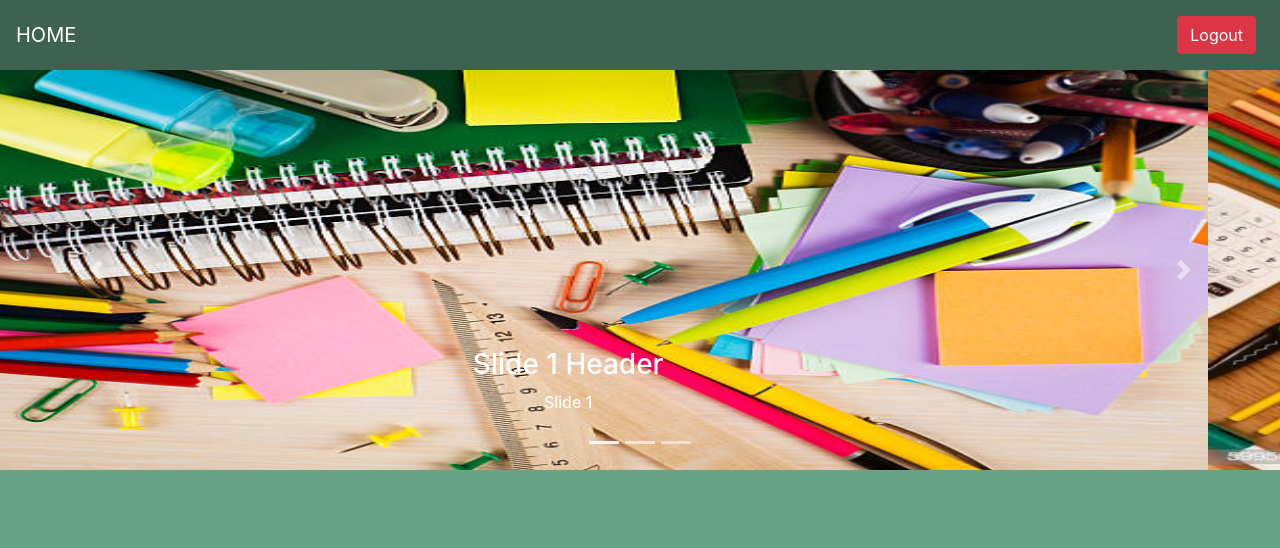
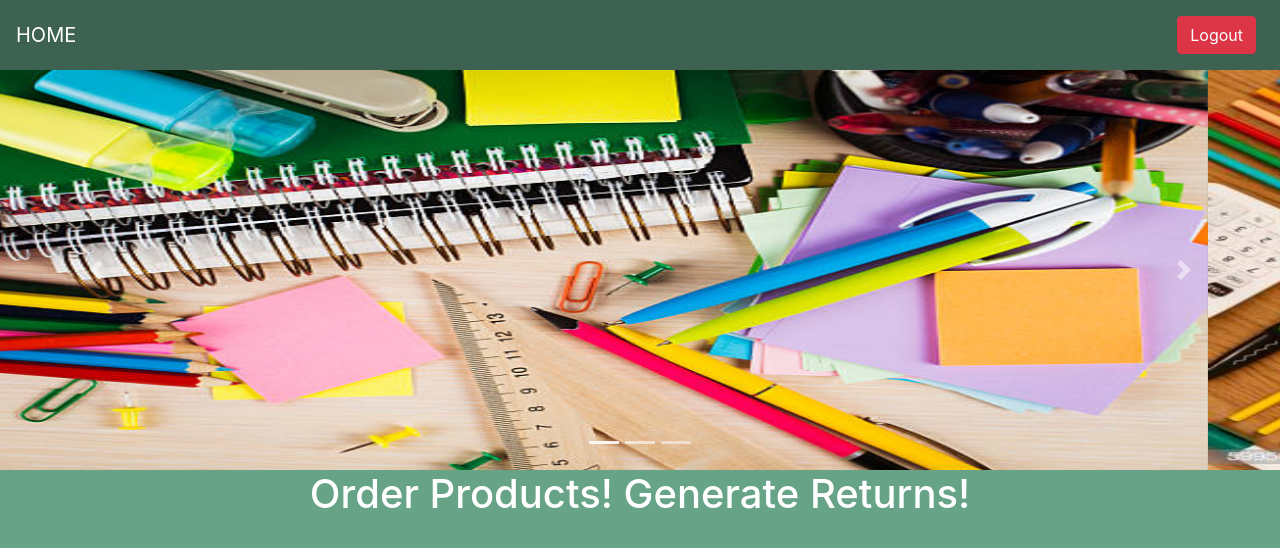
Before and after one commit to Pranshul-WAL/ims-frontend, a React (Create React App) app: page /admin in a window 1280 px wide. Shown: the top 548 px of the page. Built offline with nearby package versions, Linux system fonts and the light colour scheme.

Commit message:
updated admin page

```diff
--- a/src/components/adminPage.js
+++ b/src/components/adminPage.js
@@ -25,8 +25,8 @@ const items = [
   {
     src: first,
     altText: 'Slide 1',
-    caption: 'Slide 1',
-    header: 'Slide 1 Header'
+    // caption: 'Slide 1',
+    // header: 'Slide 1 Header'
   },
   {
     src: second,
@@ -62,7 +62,7 @@ class AdminPage extends Component {
   }
   render() {
     return (
-            <>
+      <>
         <div>
           <Navbar color="dark" light expand="md">
             <NavbarBrand  >
@@ -128,8 +128,9 @@ class AdminPage extends Component {
           this.props.children ? this.props.children : <div>
           <div className="">{Example()}</div>
                 </div>
-                }
-            </>
+        }
+        <h1 align='center' className="style-link">Order Products!  Generate Returns!</h1>
+      </>
 
               );
           }
--- a/src/components/users/userUpdate.js
+++ b/src/components/users/userUpdate.js
@@ -65,11 +65,11 @@ class UserUpdate extends Component {
                             <Label check>
                                 <Input type="radio" name="radio1" value="Admin" onChange={this.handleChangeRole} />{' '}
                                 Admin
-                    </Label><br />
+                    </Label>&emsp;&emsp;
                             <Label check>
                                 <Input type="radio" name="radio1" value="Operator" onChange={this.handleChangeRole} />{' '}
                                 Operator
-                    </Label><br />
+                    </Label>&emsp;&emsp;
                             <Label check>
                                 <Input type="radio" name="radio1" value="Stockist" onChange={this.handleChangeRole} />{' '}
                                 Stockist
```
